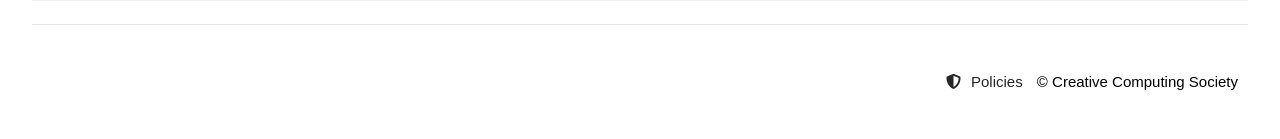
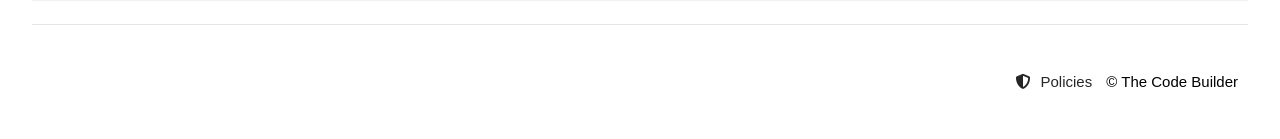
Before and after one commit to AulonSal/code-builders, a Django app: page /contact-us/ in a window 1280 px wide. Shown: the part 859-998 px from the top of the page. Run offline with Django 3.2, Linux system fonts and the light colour scheme; parts of the project's set-up code (start-up, migrations or seed data) failed here and were passed over; some libraries are stand-ins or nearby versions; some web fonts are replaced.

Commit message:
Replace copyright

```diff
--- a/website/home/templates/home/base.html
+++ b/website/home/templates/home/base.html
@@ -57,7 +57,7 @@
 			<a href="{% url 'policy' %}" target="_blank" style='margin-left: 1rem; text-decoration: none'>
 				<i class="fas fa-shield-alt"></i>Policies
 			</a>
-			© Creative Computing Society
+			© The Code Builder
 		</p>
       </section>
     </div>
--- a/website/home/templates/home/policies.html
+++ b/website/home/templates/home/policies.html
@@ -408,7 +408,7 @@
               <div class="card__cta">
                 <div class="card__details">
                 <ul>
-                  <li>This website is operated by Creative Computing Society. Throughout the site, the terms “we”, “us” and “our” refer to The Code Builder. The Code Builder offers this website, including all information, tools and services available from this site to you, the user, conditioned upon your acceptance of all terms, conditions, policies and notices stated here.</li>
+                  <li>This website is operated by The Code Builder. Throughout the site, the terms “we”, “us” and “our” refer to The Code Builder. The Code Builder offers this website, including all information, tools and services available from this site to you, the user, conditioned upon your acceptance of all terms, conditions, policies and notices stated here.</li>
                 </ul>
               </div>
                 <a href="{% url 'termsAndConditions' %}" class="btn btn--white">Read More <i class = "fas fa-angle-double-right"></i></a>
```
